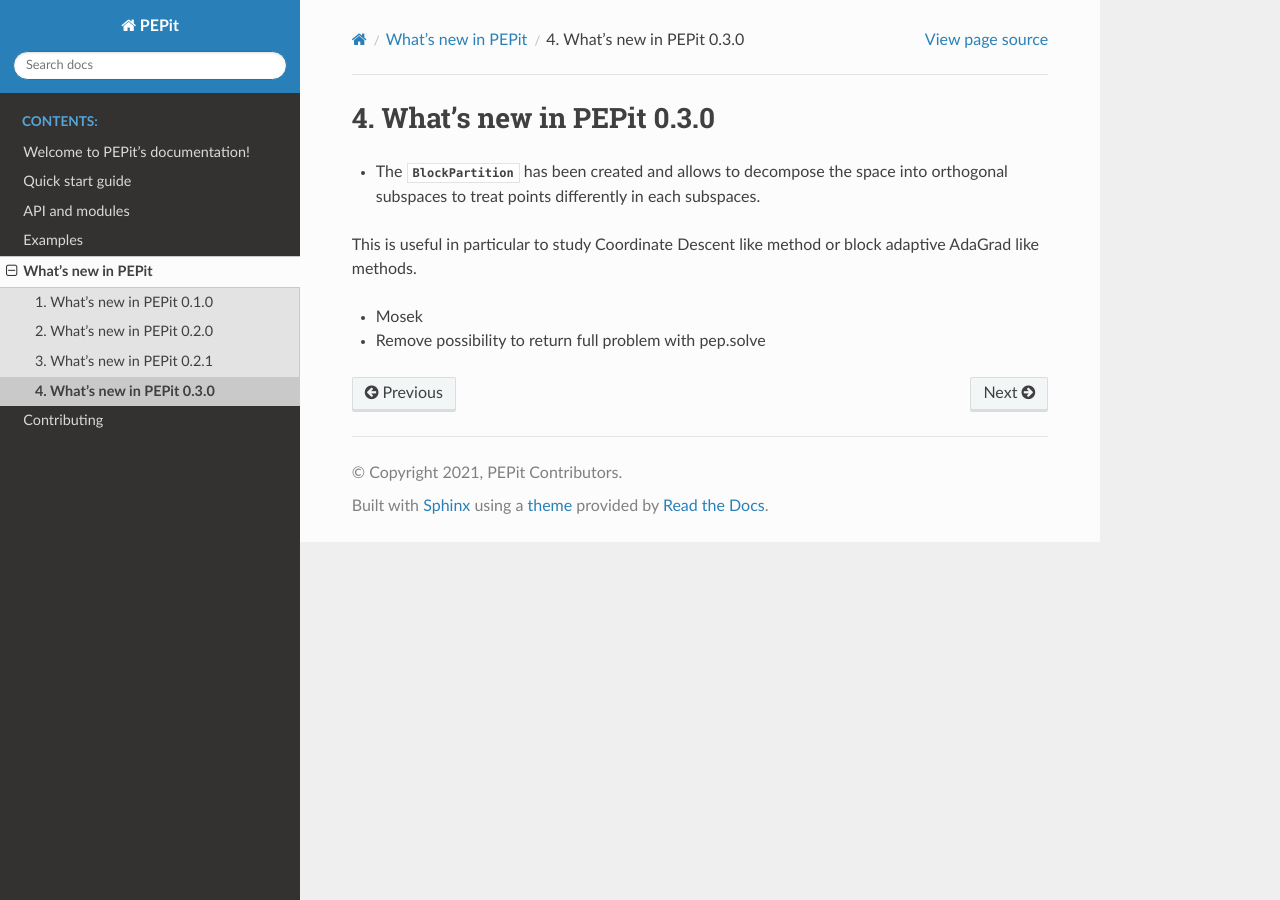
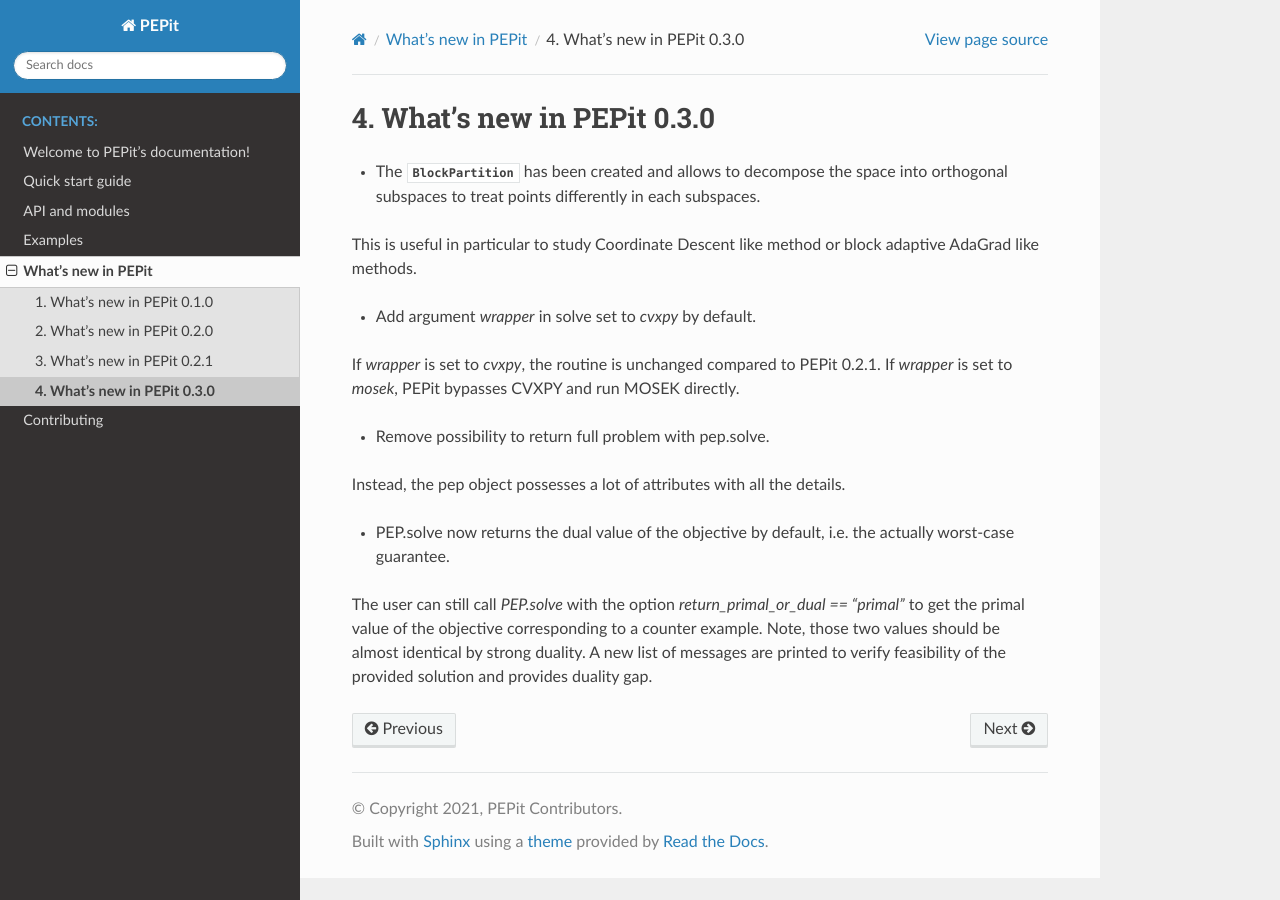
Before and after one commit to PerformanceEstimation/PEPit, a Sphinx documentation site: the page built from docs/source/whatsnew/0.3.0.rst, in a window 1280 px wide. Built offline with Sphinx 7.4.7 and the Read the Docs theme 2.0.0, drawn with Linux system fonts in a browser that asks for light colours.

Commit message:
Update whatsnew

```diff
--- a/docs/source/whatsnew/0.3.0.rst
+++ b/docs/source/whatsnew/0.3.0.rst
@@ -5,6 +5,14 @@ What's new in PEPit 0.3.0
 - The :class:`BlockPartition` has been created and allows to decompose the space into orthogonal subspaces to treat points differently in each subspaces.
 This is useful in particular to study Coordinate Descent like method or block adaptive AdaGrad like methods.
 
-- Mosek
+- Add argument `wrapper` in solve set to `cvxpy` by default.
+If `wrapper` is set to `cvxpy`, the routine is unchanged compared to PEPit 0.2.1.
+If `wrapper` is set to `mosek`, PEPit bypasses CVXPY and run MOSEK directly.
 
-- Remove possibility to return full problem with pep.solve
+- Remove possibility to return full problem with pep.solve.
+Instead, the pep object possesses a lot of attributes with all the details.
+
+- PEP.solve now returns the dual value of the objective by default, i.e. the actually worst-case guarantee.
+The user can still call `PEP.solve` with the option `return_primal_or_dual == "primal"` to get the primal value of the objective corresponding to a counter example.
+Note, those two values should be almost identical by strong duality.
+A new list of messages are printed to verify feasibility of the provided solution and provides duality gap.
```
